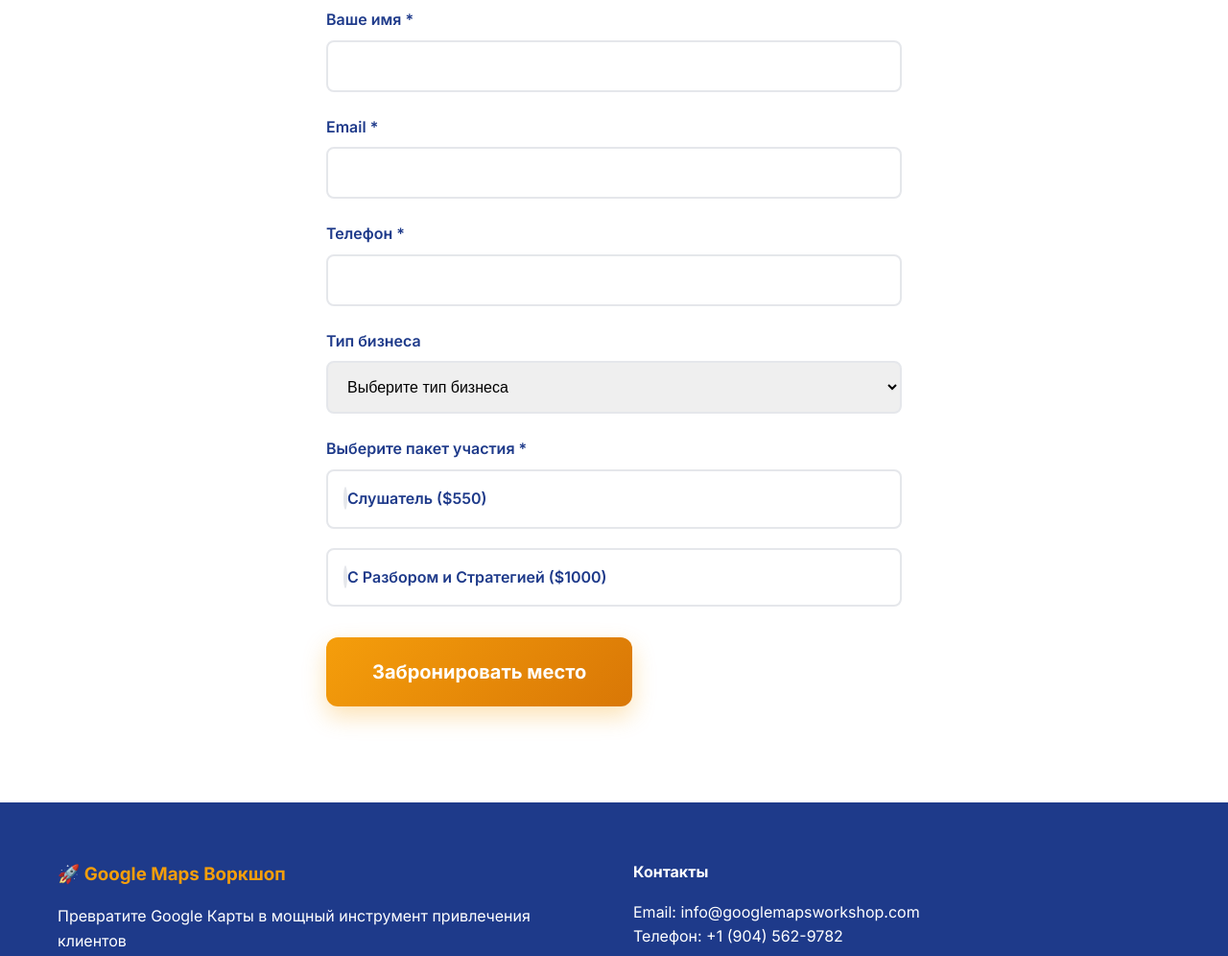
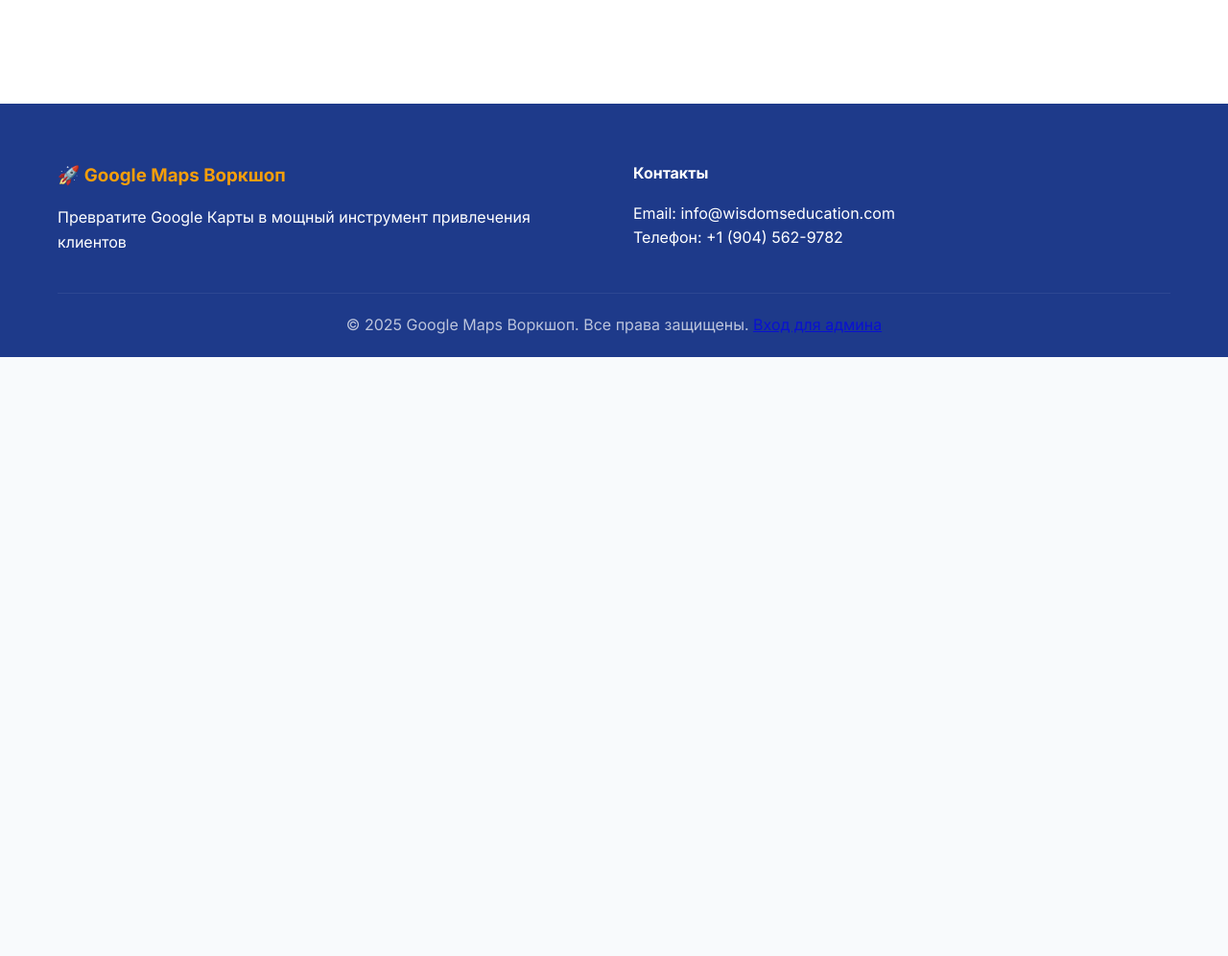
Before and after one commit to belyakvasiliy/GM, a website: page index.html in a window 1280 px wide. Shown: the part 7340-8336 px from the top of the page at 96% size. After the commit the page ends 7712 px from the top, so only its background shows below. Drawn offline with Linux system fonts and the light colour scheme; a script that the page names is missing.

Commit message:
Integrate HubSpot form and update contact email

```diff
--- a/index.html
+++ b/index.html
@@ -316,55 +316,7 @@
                 <h2>Забронируйте Ваше Место на Воркшопе</h2>
                 <p>Заполните форму ниже, и мы свяжемся с вами для подтверждения участия</p>
 
-                <form class="registration-form" id="registrationForm">
-                    <div class="form-group">
-                        <label for="name">Ваше имя *</label>
-                        <input type="text" id="name" name="name" required>
-                    </div>
-
-                    <div class="form-group">
-                        <label for="email">Email *</label>
-                        <input type="email" id="email" name="email" required>
-                    </div>
-
-                    <div class="form-group">
-                        <label for="phone">Телефон *</label>
-                        <input type="tel" id="phone" name="phone" required>
-                    </div>
-
-                    <div class="form-group">
-                        <label for="business">Тип бизнеса</label>
-                        <select id="business" name="business">
-                            <option value="">Выберите тип бизнеса</option>
-                            <option value="restaurant">Ресторан/Кафе</option>
-                            <option value="retail">Розничная торговля</option>
-                            <option value="services">Услуги</option>
-                            <option value="healthcare">Медицина</option>
-                            <option value="beauty">Красота/Спа</option>
-                            <option value="other">Другое</option>
-                        </select>
-                    </div>
-
-                    <div class="form-group">
-                        <label for="plan">Выберите пакет участия *</label>
-                        <div class="radio-group">
-                            <label class="radio-label">
-                                <input type="radio" name="plan" value="basic" required>
-                                <span class="radio-custom"></span>
-                                Слушатель ($550)
-                            </label>
-                            <label class="radio-label">
-                                <input type="radio" name="plan" value="premium" required>
-                                <span class="radio-custom"></span>
-                                С Разбором и Стратегией ($1000)
-                            </label>
-                        </div>
-                    </div>
-
-                    <button type="submit" class="cta-button primary large">
-                        Забронировать место
-                    </button>
-                </form>
+                <div id="hubspotForm"></div>
             </div>
         </div>
     </section>
@@ -379,7 +331,7 @@
                 </div>
                 <div class="footer-contact">
                     <h4>Контакты</h4>
-                    <p>Email: info@googlemapsworkshop.com</p>
+                    <p>Email: info@wisdomseducation.com</p>
                     <p>Телефон: +1 (904) 562-9782</p>
                 </div>
             </div>
@@ -390,5 +342,18 @@
     </footer>
 
     <script src="script.js"></script>
+    <script defer src="https://js.hsforms.net/forms/embed/v2.js"></script>
+    <script>
+        window.addEventListener('load', function() {
+            if (window.hbspt) {
+                hbspt.forms.create({
+                    region: "na1",
+                    portalId: "YOUR_PORTAL_ID",
+                    formId: "YOUR_FORM_ID",
+                    target: "#hubspotForm"
+                });
+            }
+        });
+    </script>
 </body>
 </html>
--- a/script.js
+++ b/script.js
@@ -39,36 +39,31 @@
 setInterval(updateCountdown, 1000);
 updateCountdown();
 
-// Form submission
-document.getElementById('registrationForm').addEventListener('submit', function(e) {
+// HubSpot form integration: fall back to local handler if the old form exists
+const registrationForm = document.getElementById('registrationForm');
+if (registrationForm) {
+    registrationForm.addEventListener('submit', function(e) {
         e.preventDefault();
 
-    // Get form data
         const formData = new FormData(this);
         const data = Object.fromEntries(formData);
 
-    // Simple validation
         if (!data.name || !data.email || !data.phone || !data.plan) {
             alert('Пожалуйста, заполните все обязательные поля');
             return;
         }
 
-    // Email validation
         const emailRegex = /^[^\s@]+@[^\s@]+\.[^\s@]+$/;
         if (!emailRegex.test(data.email)) {
             alert('Пожалуйста, введите корректный email адрес');
             return;
         }
 
-    // Show success message
         alert('Спасибо за регистрацию! Мы свяжемся с вами в ближайшее время для подтверждения участия.');
-
-    // Reset form
         this.reset();
-
-    // In a real application, you would send this data to your server
         console.log('Registration data:', data);
     });
+}
 
 // Scroll animations
 function animateOnScroll() {
```
Lines whose indentation alone changed are shown as unchanged.
